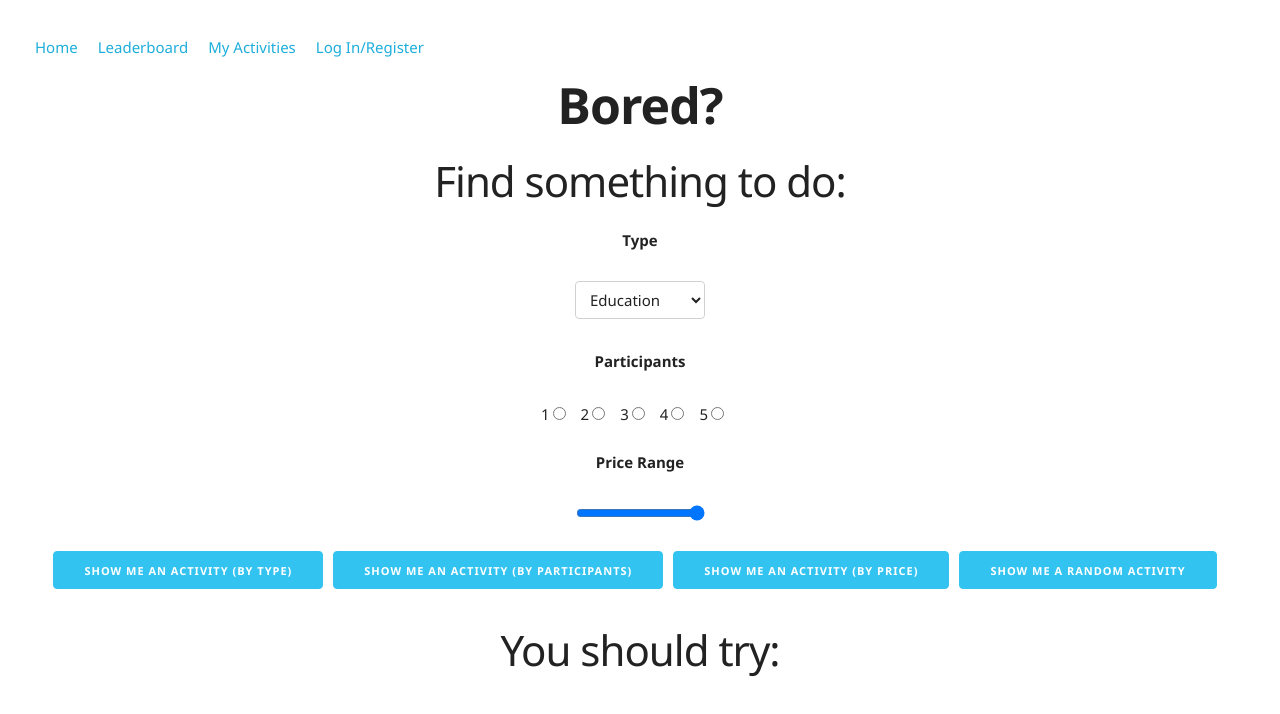
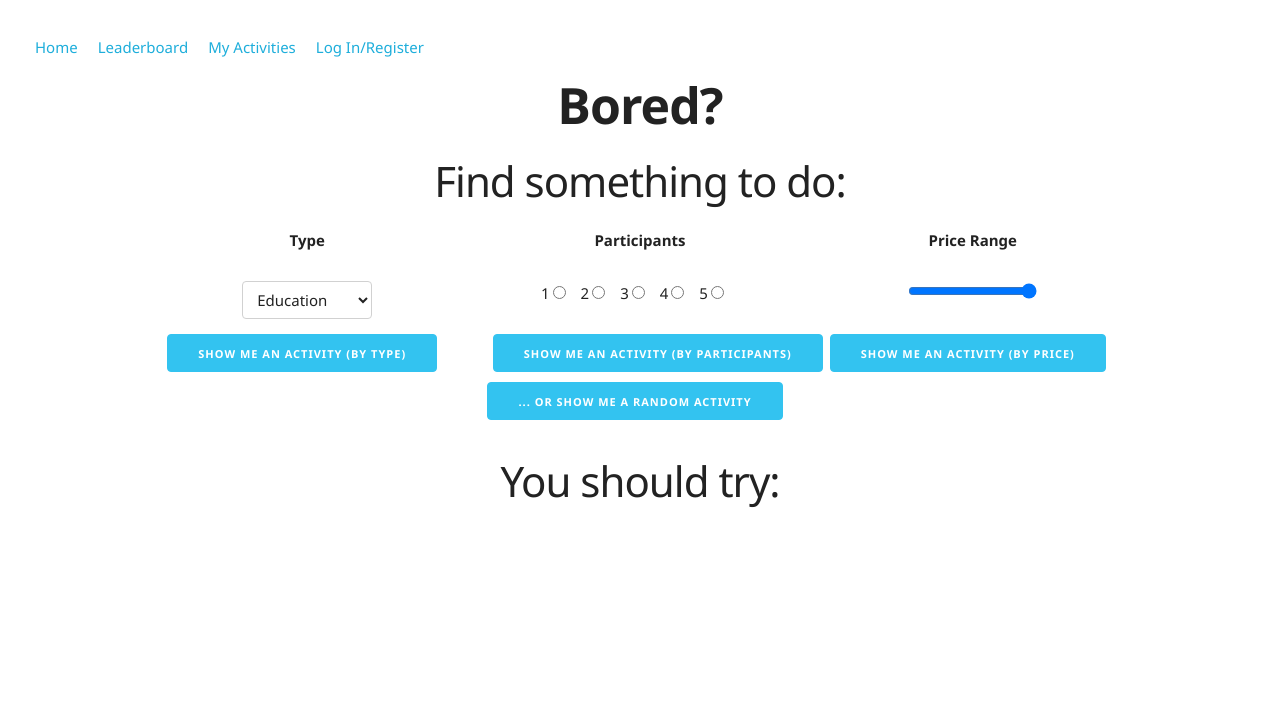
Before and after one commit to erockz11/COMP3120-Ass-2, a React (Create React App) app: page / in a window 1280 px wide. Shown: the top 714 px of the page. Built offline with nearby package versions, Linux system fonts and the light colour scheme; no server answers.

Commit message:
Rearranged activity search form and buttons

```diff
--- a/src/components/ActivityForm.js
+++ b/src/components/ActivityForm.js
@@ -2,9 +2,10 @@
 
 const ActivityForm = ({ setActivityType, setActivityParticipants, setActivityPrice, findActivityByParticipants, findActivityByPrice, findActivityByType, findRandom }) => {
     return (
-        <div>
+        <div className="container">
             <form>
-              <fieldset>
+                <div className="row">
+                    <div className="four columns">
                         <label htmlFor="type">Type</label> <br />
                         <select onChange={(e) => setActivityType(e.target.value)} name="type">
                         <option value="education">Education</option>
@@ -17,28 +18,36 @@
                         <option value="music">Music</option>
                         <option value="busywork">Busywork</option>
                         </select>
-              </fieldset>
+                    </div>
 
                     {/* activities.json from API currently doesn't have any activities with more than 5 participants */}
-              <fieldset>
+                    <div className="four columns">
                         <label htmlFor="participants">Participants</label> <br />
                         1<input style={{marginRight: '15px', marginLeft: '3px'}} type="radio" name="participants" value="1" onChange={(e) => setActivityParticipants(e.target.value)} />
                         2<input style={{marginRight: '15px', marginLeft: '3px'}} type="radio" name="participants" value="2" onChange={(e) => setActivityParticipants(e.target.value)} />
                         3<input style={{marginRight: '15px', marginLeft: '3px'}} type="radio" name="participants" value="3" onChange={(e) => setActivityParticipants(e.target.value)} />
                         4<input style={{marginRight: '15px', marginLeft: '3px'}} type="radio" name="participants" value="4" onChange={(e) => setActivityParticipants(e.target.value)} />
                         5<input style={{marginRight: '15px', marginLeft: '3px'}} type="radio" name="participants" value="5" onChange={(e) => setActivityParticipants(e.target.value)} />
-              </fieldset>
+
+                    </div>
 
                     {/* API uses [0.0 - 1.0] */}
-              <fieldset>
+                    <div className="four columns">
                         <label htmlFor="price">Price Range</label> <br />
                         <input type="range" name="price" min="0.0" max="1.0" step="0.1" onChange={(e) => setActivityPrice(e.target.value)} />
-              </fieldset>
 
-              <button className="button-primary" onClick={ findActivityByType } style={{marginRight: '10px'}}>Show me an activity (by type)</button>
-              <button className="button-primary" onClick={ findActivityByParticipants } style={{marginRight: '10px'}}>Show me an activity (by participants)</button>
-              <button className="button-primary" onClick={ findActivityByPrice } style={{marginRight: '10px'}}>Show me an activity (by price)</button>
-              <button className="button-primary" onClick={ findRandom } style={{marginRight: '10px'}}>Show me a random activity</button>
+                    </div>
+                </div>
+
+                <div className="row">
+                    <div className="four columns"><button className="button-primary" onClick={ findActivityByType } style={{marginRight: '10px'}}>Show me an activity (by type)</button></div>
+                    <div className="four columns"><button className="button-primary" onClick={ findActivityByParticipants } style={{marginRight: '10px'}}>Show me an activity (by participants)</button></div>
+                    <div className="four columns"><button className="button-primary" onClick={ findActivityByPrice } style={{marginRight: '10px'}}>Show me an activity (by price)</button></div>
+                </div>
+
+                <div className="row">
+                    <button className="button-primary" onClick={ findRandom } style={{marginRight: '10px'}}>... or show me a random activity</button>
+                </div>
             </form>
         </div>
     )
```
Lines whose indentation alone changed are shown as unchanged.
